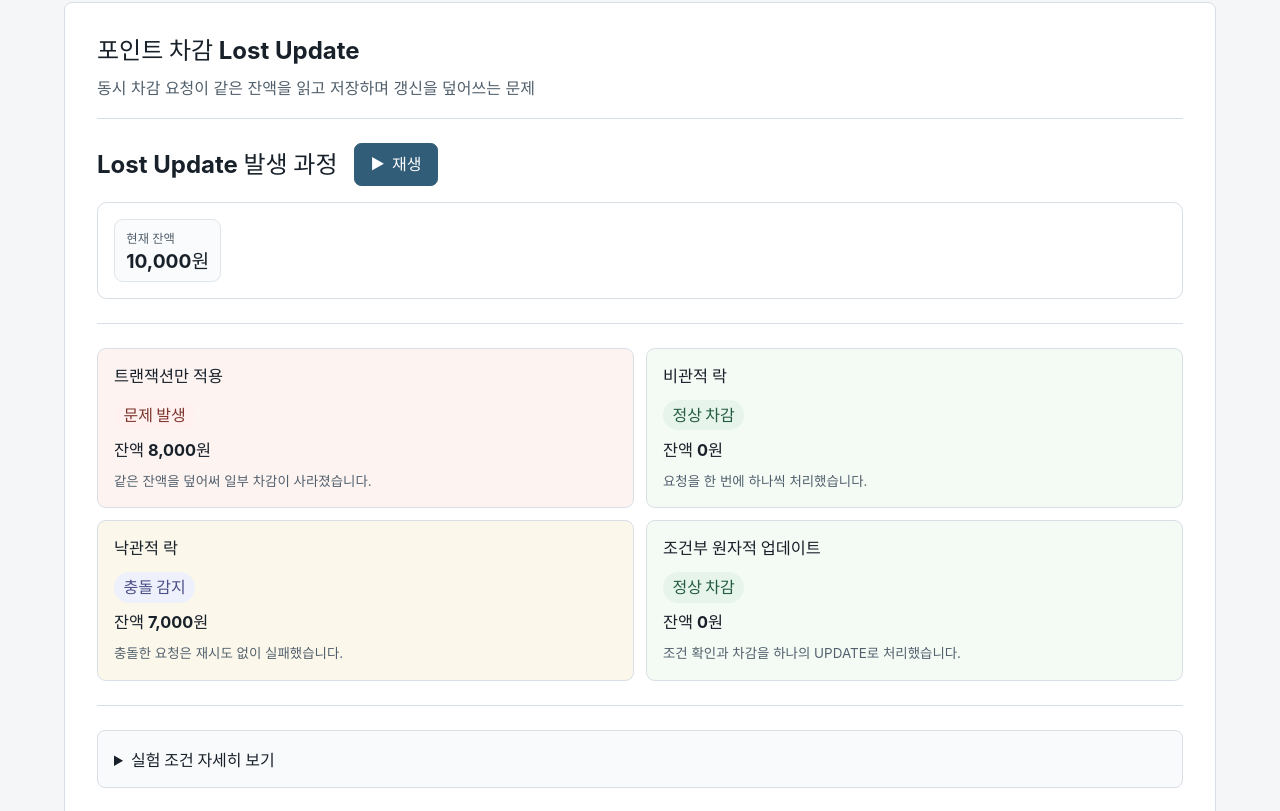
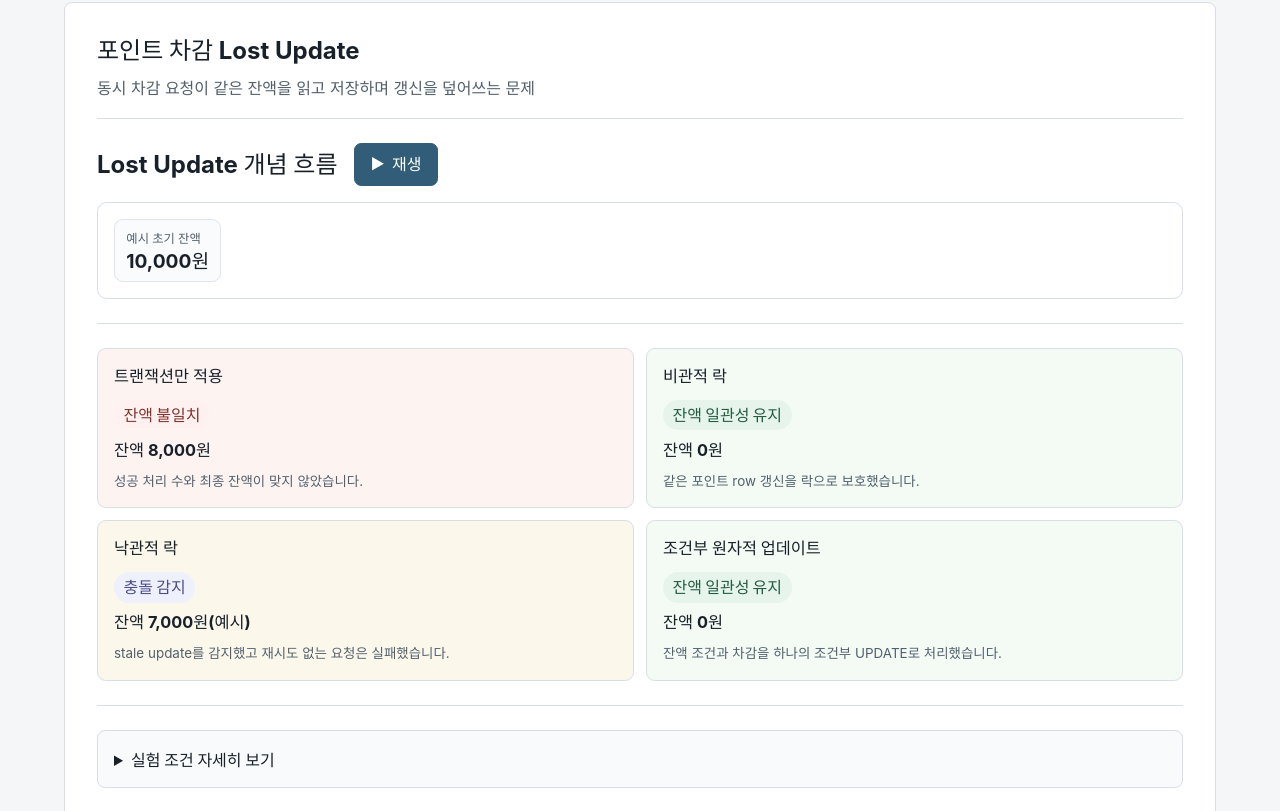
Before and after one commit to roarjang/flash-concurrency-visualizer, a React (Vite) app: page / in a window 1280 px wide. Shown: the part 389-1200 px from the top of the page. Built offline with nearby package versions, Linux system fonts and the light colour scheme.

Commit message:
docs: clarify visualizer as backend supporting artifact

```diff
--- a/src/App.tsx
+++ b/src/App.tsx
@@ -34,7 +34,7 @@ function App() {
       <header className="site-header">
         <h1>Flash Concurrency Visualizer</h1>
         <p className="project-summary">
-          같은 요청도 적용한 전략에 따라 결과가 달라집니다.
+          Flash Coupon Payment 백엔드 동시성 실험 결과를 요약한 보조 시각화입니다.
         </p>
       </header>
 
--- a/src/components/coupon/CouponWorkspace.tsx
+++ b/src/components/coupon/CouponWorkspace.tsx
@@ -69,7 +69,7 @@ const CouponSummary = ({ record }: { readonly record: StrategyRecord }) => {
         </div>
 
         <p className="comparison-card__status" data-tone="problem">
-          재고 초과 발급
+          재고 불일치 발생
         </p>
       </article>
     </section>
@@ -92,23 +92,23 @@ const CouponComparisonCards = ({
     >
   > = {
     'transaction-only': {
-      status: '재고 초과 발급',
-      explanation: '같은 재고를 동시에 확인했습니다.',
+      status: '재고 불일치',
+      explanation: '발급 기록 수가 재고 한도를 초과했습니다.',
       tone: 'problem',
     },
     'pessimistic-lock': {
-      status: '재고 한도 유지',
-      explanation: '쿠폰 행을 잠가 요청을 한 번에 하나씩 처리했습니다.',
+      status: '재고 일관성 유지',
+      explanation: '같은 쿠폰 row의 재고 갱신을 락으로 보호했습니다.',
       tone: 'success',
     },
     'optimistic-lock': {
       status: '충돌 감지',
-      explanation: '충돌한 요청은 재시도 없이 실패했습니다.',
+      explanation: 'stale update를 감지했고 기록값은 한 실행의 관찰 예시입니다.',
       tone: 'conflict',
     },
     'atomic-update': {
-      status: '재고 한도 유지',
-      explanation: '조건 확인과 발급 수량 갱신을 하나의 UPDATE로 처리했습니다.',
+      status: '재고 일관성 유지',
+      explanation: '재고 조건과 수량 증가를 하나의 조건부 UPDATE로 처리했습니다.',
       tone: 'success',
     },
   }
@@ -218,7 +218,7 @@ const strategySummaries: Partial<
   },
   'atomic-update': {
     lead: '재고 조건과 발급 수량 갱신을 하나의 SQL UPDATE로 처리합니다.',
-    support: '단순한 수량 제어에 효과적입니다.',
+    support: '단순 수량 조건에는 적합하지만 규칙이 쿼리 중심으로 이동합니다.',
   },
 }
 
--- a/src/components/duplicate/DuplicateWorkspace.tsx
+++ b/src/components/duplicate/DuplicateWorkspace.tsx
@@ -78,7 +78,7 @@ const DuplicateSummary = ({ record }: { readonly record: StrategyRecord }) => {
         </div>
 
         <p className="comparison-card__status" data-tone="problem">
-          중복 발급 발생
+          유일성 위반
         </p>
       </article>
     </section>
@@ -101,13 +101,13 @@ const DuplicateComparisonCards = ({
     >
   > = {
     'transaction-only': {
-      status: '중복 발급 발생',
+      status: '유일성 위반',
       explanation: '여러 요청이 중복 확인을 통과했습니다.',
       tone: 'problem',
     },
     'db-unique-constraint': {
-      status: '중복 발급 방지',
-      explanation: '두 번째부터 같은 사용자-쿠폰 저장을 DB가 거부했습니다.',
+      status: '유일성 유지',
+      explanation: 'DB UNIQUE가 같은 user-coupon insert를 최종 거부했습니다.',
       tone: 'success',
     },
   }
@@ -213,7 +213,7 @@ const strategySummaries: Partial<
   },
   'db-unique-constraint': {
     lead: '두 번째부터 같은 사용자-쿠폰 저장을 DB가 거부했습니다.',
-    support: '유일성은 지키지만 재고 수량 제어는 아닙니다.',
+    support: '사용자-쿠폰 유일성만 보호하며 전체 재고 제어는 별도 전략이 필요합니다.',
   },
 }
 
--- a/src/components/evidence/GroupedEvidenceDisclosure.tsx
+++ b/src/components/evidence/GroupedEvidenceDisclosure.tsx
@@ -89,7 +89,7 @@ const EvidenceList = ({
           {item.labelKo}
           <span aria-hidden="true"> ↗</span>
         </a>
-        {item.notes && item.id !== 'coupon-lua-fixture' && <p>{item.notes}</p>}
+        {item.notes && <p>{item.notes}</p>}
       </li>
     ))}
   </ul>
@@ -122,7 +122,7 @@ export const GroupedEvidenceDisclosure = ({
       </h3>
 
       <details>
-        <summary>근거 자료 보기 ({itemCount})</summary>
+        <summary>백엔드 근거 보기 ({itemCount})</summary>
         <div className="evidence-content evidence-groups">
           <section className="evidence-group">
             <h4>실험 근거</h4>
--- a/src/components/point/EvidenceDisclosure.tsx
+++ b/src/components/point/EvidenceDisclosure.tsx
@@ -57,7 +57,7 @@ export const EvidenceDisclosure = ({
       </h3>
 
       <details>
-        <summary>근거 자료 보기 ({orderedItems.length})</summary>
+        <summary>백엔드 근거 보기 ({orderedItems.length})</summary>
         <div className="evidence-content">
           <ul className="evidence-list">
             {orderedItems.map(({ item, startsGroup }) => (
--- a/src/components/point/PointComparisonCards.tsx
+++ b/src/components/point/PointComparisonCards.tsx
@@ -18,26 +18,26 @@ const cardContent: Partial<
 > = {
   'transaction-only': {
     outcome: '잔액 8,000원',
-    status: '문제 발생',
-    explanation: '같은 잔액을 덮어써 일부 차감이 사라졌습니다.',
+    status: '잔액 불일치',
+    explanation: '성공 처리 수와 최종 잔액이 맞지 않았습니다.',
     tone: 'problem',
   },
   'pessimistic-lock': {
     outcome: '잔액 0원',
-    status: '정상 차감',
-    explanation: '요청을 한 번에 하나씩 처리했습니다.',
+    status: '잔액 일관성 유지',
+    explanation: '같은 포인트 row 갱신을 락으로 보호했습니다.',
     tone: 'success',
   },
   'optimistic-lock': {
-    outcome: '잔액 7,000원',
+    outcome: '잔액 7,000원(예시)',
     status: '충돌 감지',
-    explanation: '충돌한 요청은 재시도 없이 실패했습니다.',
+    explanation: 'stale update를 감지했고 재시도 없는 요청은 실패했습니다.',
     tone: 'conflict',
   },
   'atomic-update': {
     outcome: '잔액 0원',
-    status: '정상 차감',
-    explanation: '조건 확인과 차감을 하나의 UPDATE로 처리했습니다.',
+    status: '잔액 일관성 유지',
+    explanation: '잔액 조건과 차감을 하나의 조건부 UPDATE로 처리했습니다.',
     tone: 'success',
   },
 }
--- a/src/components/point/PointExplanation.tsx
+++ b/src/components/point/PointExplanation.tsx
@@ -16,11 +16,11 @@ const strategySummaries: Partial<
 > = {
   'transaction-only': {
     lead: '같은 잔액을 동시에 읽고 쓰면 덮어쓰기 문제가 생긴다.',
-    support: '공유 잔액에는 따로 막는 장치가 필요하다.',
+    support: '@Transactional만으로는 같은 row의 동시 갱신을 막지 못한다.',
   },
   'pessimistic-lock': {
-    lead: '한 번에 하나의 요청만 수정하도록 락을 건다.',
-    support: '정확하지만 충돌이 많으면 대기 시간이 늘어날 수 있다.',
+    lead: 'PESSIMISTIC_WRITE로 같은 포인트 row 갱신을 보호한다.',
+    support: '잔액 일관성은 유지되지만 충돌이 많으면 lock 대기가 늘 수 있다.',
   },
   'optimistic-lock': {
     lead: '버전 충돌을 감지해 오래된 갱신을 거부한다.',
@@ -28,7 +28,7 @@ const strategySummaries: Partial<
   },
   'atomic-update': {
     lead: '조건 확인과 차감을 하나의 UPDATE로 처리한다.',
-    support: '단순한 수량 제어에 효과적이다.',
+    support: '단순 조건에는 적합하지만 규칙이 쿼리 중심으로 이동한다.',
   },
 } as const
 
--- a/src/components/point/PointPlayback.tsx
+++ b/src/components/point/PointPlayback.tsx
@@ -75,16 +75,16 @@ const playbackStages: readonly PlaybackStage[] = [
     step: 5,
     label: '결과',
     tone: 'problem',
-    note: 'Lost Update 발생을 확인합니다.',
+    note: '대표 2건의 Lost Update 흐름입니다.',
     requestCards: [
       { actor: 'A', value: '9,000원', caption: '대표 요청 A', tone: 'neutral', emphasis: 'soft' },
       { actor: 'B', value: '9,000원', caption: '대표 요청 B', tone: 'neutral', emphasis: 'soft' },
     ],
     result: {
-      attempted: '2건 차감 시도',
+      attempted: '대표 요청 2건',
       finalBalance: '9,000원',
       status: 'Lost Update 발생',
-      support: 'A와 B가 같은 계산값을 저장했습니다.',
+      support: '원인 설명용 흐름이며, 실제 기록된 15건 실행 결과는 아닙니다.',
     },
   },
 ] as const
@@ -233,7 +233,7 @@ export const PointPlayback = () => {
               <strong>{stage.result.attempted}</strong>
             </div>
             <div>
-              <span>최종 잔액</span>
+              <span>개념상 잔액</span>
               <strong>{stage.result.finalBalance}</strong>
             </div>
           </div>
@@ -255,7 +255,7 @@ export const PointPlayback = () => {
     >
       <header className="point-playback__header">
         <div className="point-playback__header-row">
-          <h3 id="playback-heading">Lost Update 발생 과정</h3>
+          <h3 id="playback-heading">Lost Update 개념 흐름</h3>
 
           <button
             className="point-playback__button"
@@ -273,8 +273,8 @@ export const PointPlayback = () => {
 
       <div className="point-playback__panel" data-stage={hasPlayed ? selectedStage.step : 'idle'}>
         {!hasPlayed ? (
-          <article className="point-playback__idle-balance" aria-label="현재 잔액 10,000원">
-            <span>현재 잔액</span>
+          <article className="point-playback__idle-balance" aria-label="예시 초기 잔액 10,000원">
+            <span>예시 초기 잔액</span>
             <strong>{formatNumber(10000)}원</strong>
           </article>
         ) : (
@@ -339,7 +339,7 @@ export const PointPlayback = () => {
               <div className="point-playback__conclusion">
                 <p>여러 요청이 같은 잔액을 읽어 이전 갱신을 덮어썼습니다.</p>
                 <span>
-                  기록된 15건의 실제 결과는 아래 전략 카드에서 확인할 수 있습니다.
+                  아래 전략 카드는 백엔드 테스트와 문서에 기록된 15건 동시 실행 결과입니다.
                 </span>
               </div>
             )}
--- a/src/data/experiments.ts
+++ b/src/data/experiments.ts
@@ -1081,7 +1081,7 @@ export const experiments = [
       {
         id: 'coupon-db-unique-constraint-duplicate-control',
         name: {
-          ko: 'DB UNIQUE 제약 중복 발급 방지',
+          ko: 'DB UNIQUE 제약 유일성 유지',
           en: 'Duplicate Control with Database Unique Constraint',
         },
         strategyId: 'db-unique-constraint',
```
Also changed, not shown: src/components/redis/RedisGateSection.tsx (+11 -10 lines), 1 other file (tests, documents, lock files or other folders).
